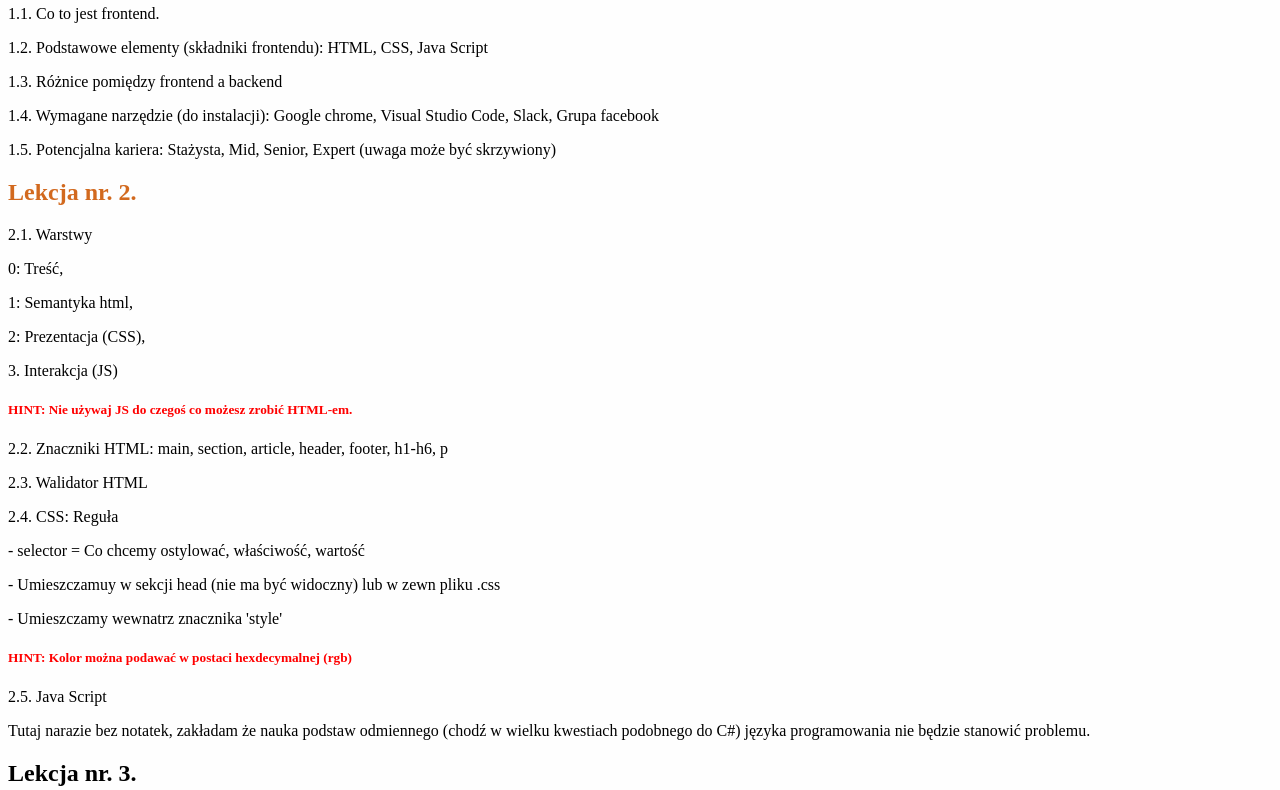
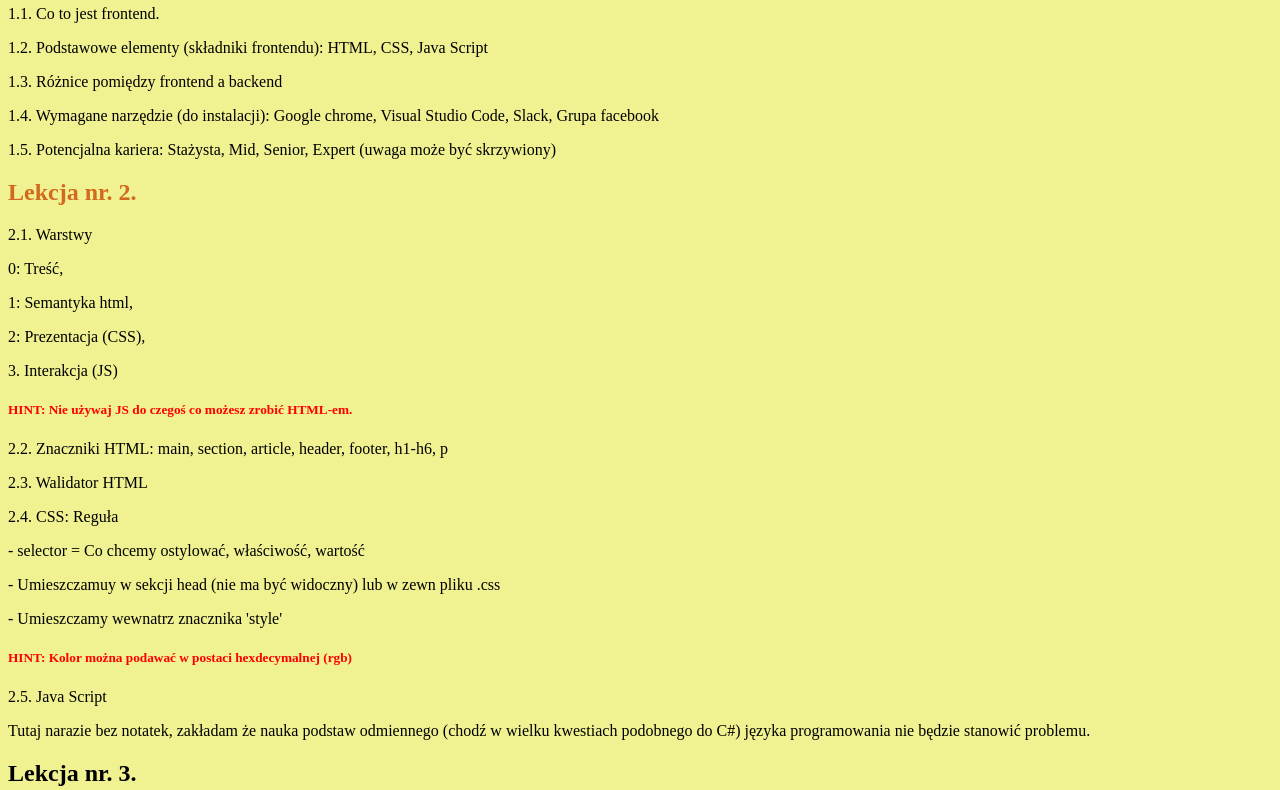
Before and after one commit to MarcinBonka/homepage, a plain HTML site: page index.html in a window 1280 px wide. Shown: the part 256-1046 px from the top of the page. Drawn offline with Linux system fonts and the light colour scheme.

Commit message:
Changed body background color

```diff
--- a/style.css
+++ b/style.css
@@ -1,6 +1,6 @@
 body
 {
-    background-color: #fefefe;
+    background-color: #f0f191;
 }
 
 a
```
